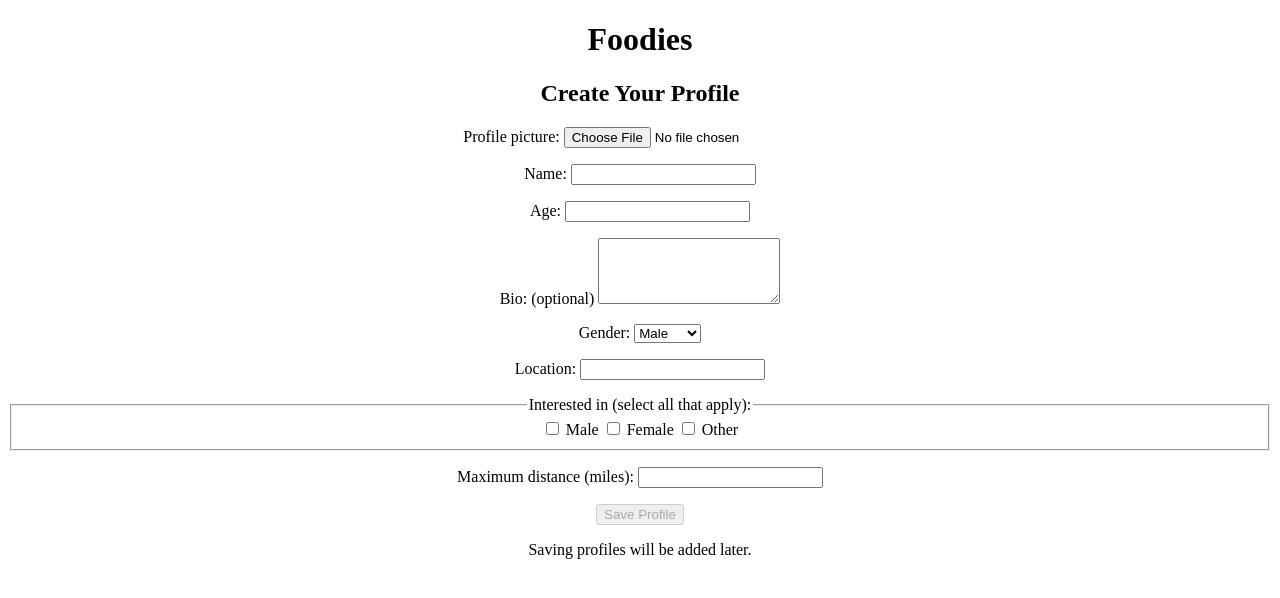
After one commit to carolinecroft/foodies, a Django app: page /profile/setup/ in a window 1280 px wide. The commit adds this page. Shown: the top 598 px of the page. Run offline with Django 5.2, Linux system fonts and the light colour scheme.

Commit message:
Adds a very basic profile setup page just to get it setup

```diff
--- a/templates/home.html
+++ b/templates/home.html
@@ -12,6 +12,6 @@ Welcome | Foodies
     Meet people through shared food preferences and find the perfect place for your next date.
 </p>
 
-<a href="#">Create Profile</a>
+<a href="{% url 'profile_setup' %}">Create Profile</a>
 
 {% endblock %}
--- /dev/null
+++ b/templates/profile_setup.html
@@ -0,0 +1,71 @@
+{% extends "base.html" %}
+
+{% block title %}Create Profile | Foodies{% endblock title %}
+
+{% block content %}
+<h2>Create Your Profile</h2>
+
+<form>
+    <p>
+        <label for="profile_picture">Profile picture:</label>
+        <input type="file" id="profile_picture" name="profile_picture" accept="image/*">
+    </p>
+
+    <p>
+        <label for="name">Name:</label>
+        <input type="text" id="name" name="name" required>
+    </p>
+
+    <p>
+        <label for="age">Age:</label>
+        <input type="number" id="age" name="age" required>
+    </p>
+
+    <p>
+        <label for="bio">Bio: (optional)</label>
+        <textarea id="bio" name="bio" rows="4"></textarea>
+    </p>
+
+    <p>
+        <label for="gender">Gender:</label>
+        <select id="gender" name="gender" required>
+            <option value="M">Male</option>
+            <option value="F">Female</option>
+            <option value="O">Other</option>
+        </select>
+    </p>
+
+    <p>
+        <label for="location">Location:</label>
+        <input type="text" id="location" name="location" required>
+    </p>
+
+    <fieldset>
+        <legend>Interested in (select all that apply):</legend>
+
+        <label>
+            <input type="checkbox" name="interested_in" value="M">
+            Male
+        </label>
+
+        <label>
+            <input type="checkbox" name="interested_in" value="F">
+            Female
+        </label>
+
+        <label>
+            <input type="checkbox" name="interested_in" value="O">
+            Other
+        </label>
+    </fieldset>
+
+    <p>
+        <label for="distance">Maximum distance (miles):</label>
+        <input type="number" id="distance" name="distance_preference"
+                min="1" required>
+    </p>
+
+    <button type="button" disabled>Save Profile</button>
+    <p>Saving profiles will be added later.</p>
+</form>
+{% endblock content %}
```
